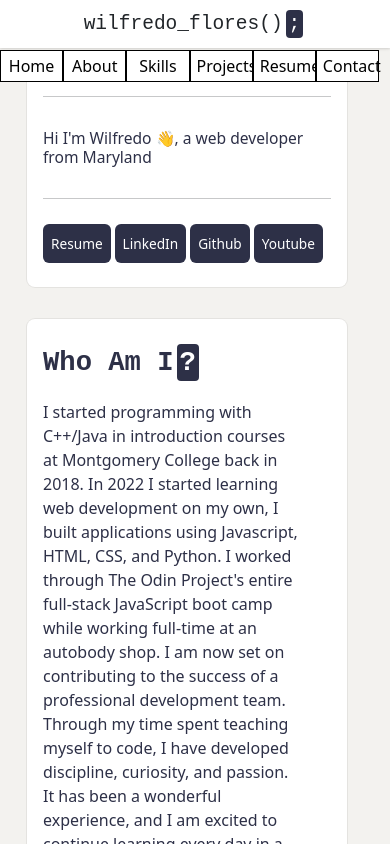
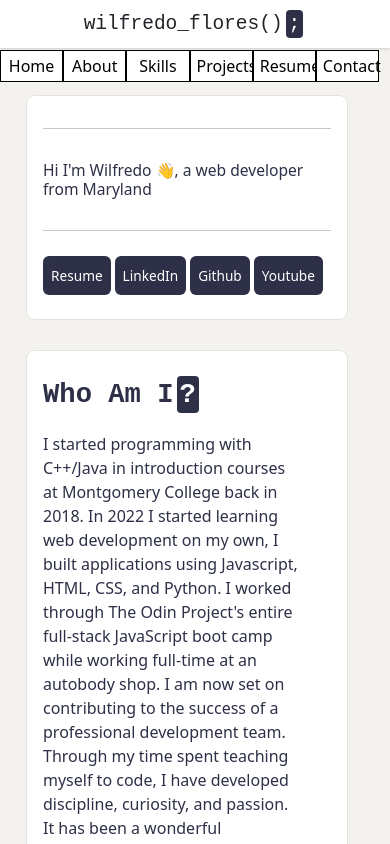
Before and after one commit to wflore19/TOP-portfolio, a React (Create React App) app: page / in a window 390 px wide. Built offline with nearby package versions, Linux system fonts and the light colour scheme.

Commit message:
Fix responsive margin top

```diff
--- a/src/components/Heroes/heroes.css
+++ b/src/components/Heroes/heroes.css
@@ -49,3 +49,9 @@
 	text-decoration: underline;
 	color: #fff;
 }
+
+@media (max-width: 688px) {
+	.heroes {
+		scroll-margin-top: 6rem;
+	}
+}
--- a/src/components/Mainframe/mainframe.css
+++ b/src/components/Mainframe/mainframe.css
@@ -1,8 +1,13 @@
 .Mainframe {
-  display: flex;
-  flex-direction: column;
-  gap: 1rem;
-  margin-top: 4rem;
-  margin-bottom: 1rem;
+	display: flex;
+	flex-direction: column;
+	gap: 1rem;
+	margin-top: 4rem;
+	margin-bottom: 1rem;
+}
 
+@media (max-width: 688px) {
+	.Mainframe {
+		margin-top: 6rem;
+	}
 }
--- a/src/components/Projects/projects.css
+++ b/src/components/Projects/projects.css
@@ -112,3 +112,9 @@
 	border-bottom: 1px solid rgb(233, 233, 233);
 	margin: 1rem 0;
 }
+
+@media (max-width: 688px) {
+	.projects {
+		scroll-margin-top: 6rem;
+	}
+}
--- a/src/components/Resume/experience.css
+++ b/src/components/Resume/experience.css
@@ -34,3 +34,9 @@
 	color: inherit;
 	text-decoration: none;
 }
+
+@media (max-width: 688px) {
+	.experience {
+		scroll-margin-top: 6rem;
+	}
+}
--- a/src/components/Skills/skills.css
+++ b/src/components/Skills/skills.css
@@ -54,3 +54,9 @@ li {
 .poo {
 	font-weight: normal;
 }
+
+@media (max-width: 688px) {
+	.skills {
+		scroll-margin-top: 6rem;
+	}
+}
--- a/src/components/WhoAmI/whoami.css
+++ b/src/components/WhoAmI/whoami.css
@@ -62,3 +62,9 @@ mark {
 		background-position: 0 0;
 	}
 }
+
+@media (max-width: 688px) {
+	.whoami {
+		scroll-margin-top: 6rem;
+	}
+}
```
